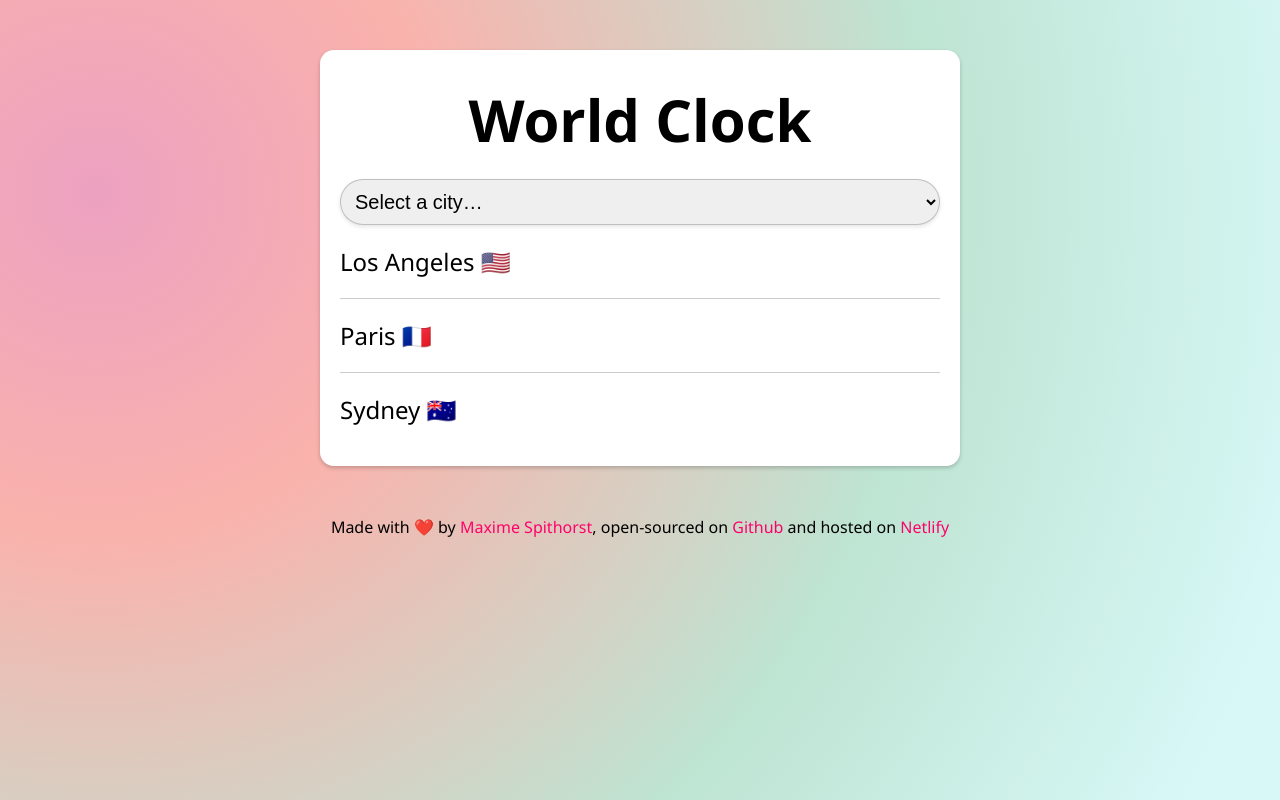
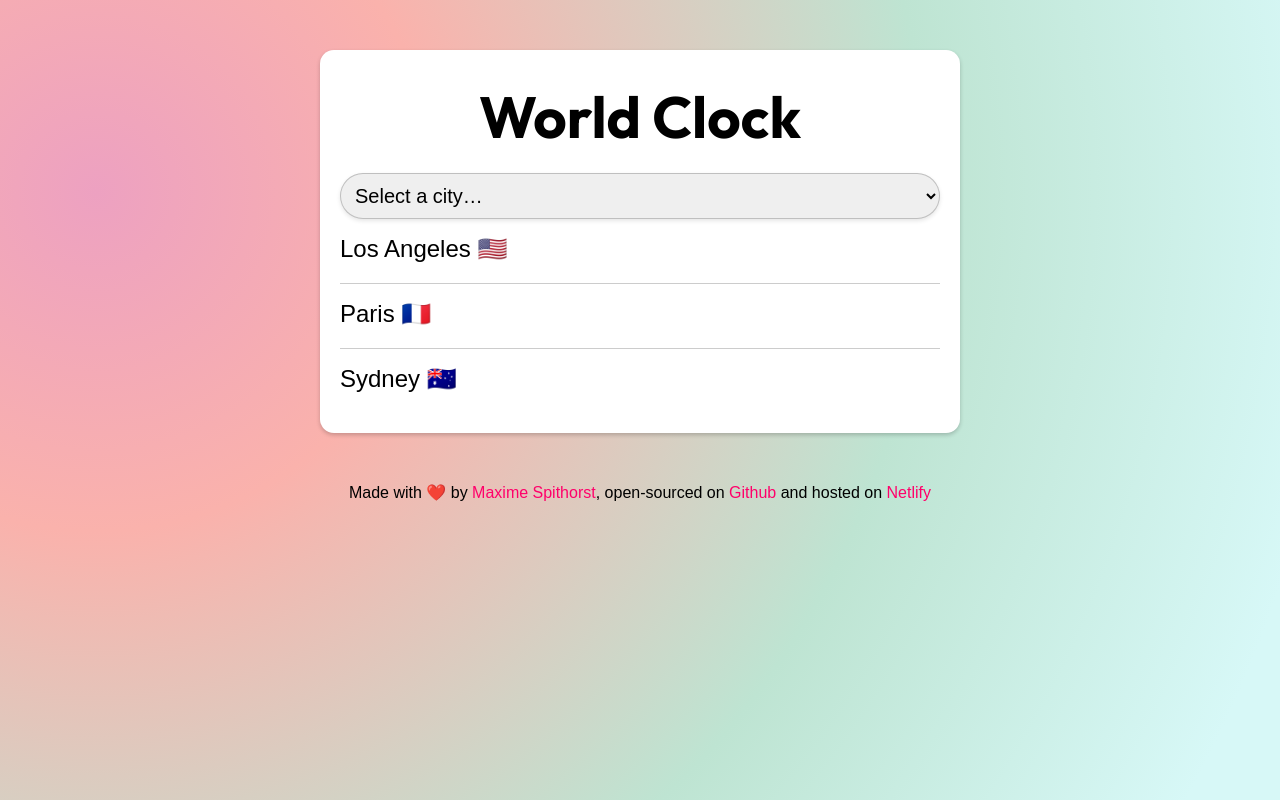
Before and after one commit to hallomaxime/world-clock, a plain HTML site: page index.html in a window 1280 px wide. Drawn offline with nearby package versions, Linux system fonts and the light colour scheme; a script that the page names is missing.

Commit message:
css updated

```diff
--- a/index.html
+++ b/index.html
@@ -5,6 +5,9 @@
     <meta charset="UTF-8">
     <meta name="viewport" content="width=device-width, initial-scale=1.0">
     <link rel="stylesheet" href="src/styles.css">
+    <link rel="preconnect" href="https://fonts.googleapis.com">
+    <link rel="preconnect" href="https://fonts.gstatic.com" crossorigin>
+    <link href="https://fonts.googleapis.com/css2?family=Outfit:wght@100..900&display=swap" rel="stylesheet">
     <script src="https://cdnjs.cloudflare.com/ajax/libs/moment.js/2.30.1/moment.min.js"></script>
     <script
         src="https://cdnjs.cloudflare.com/ajax/libs/moment-timezone/0.5.45/moment-timezone-with-data-1970-2030.min.js"></script>
--- a/src/styles.css
+++ b/src/styles.css
@@ -7,7 +7,7 @@ body {
     rgb(215, 248, 247) 93.8%
   );
   background-attachment: fixed;
-  font-family: "Segoe UI", Tahoma, Geneva, Verdana, sans-serif;
+  font-family: sans-serif;
 }
 
 .container {
@@ -22,6 +22,7 @@ body {
 h1 {
   text-align: center;
   margin: 10px 0 20px 0;
+  font-family: "Outfit", sans-serif;
   font-size: 58px;
 }
 
@@ -42,7 +43,7 @@ h2 {
 .city {
   display: flex;
   justify-content: space-between;
-  margin: 20px 0 0 0;
+  margin: 16px 0 0 0;
   padding-bottom: 20px;
   border-bottom: solid 1px rgba(0, 0, 0, 0.2);
 }
```
